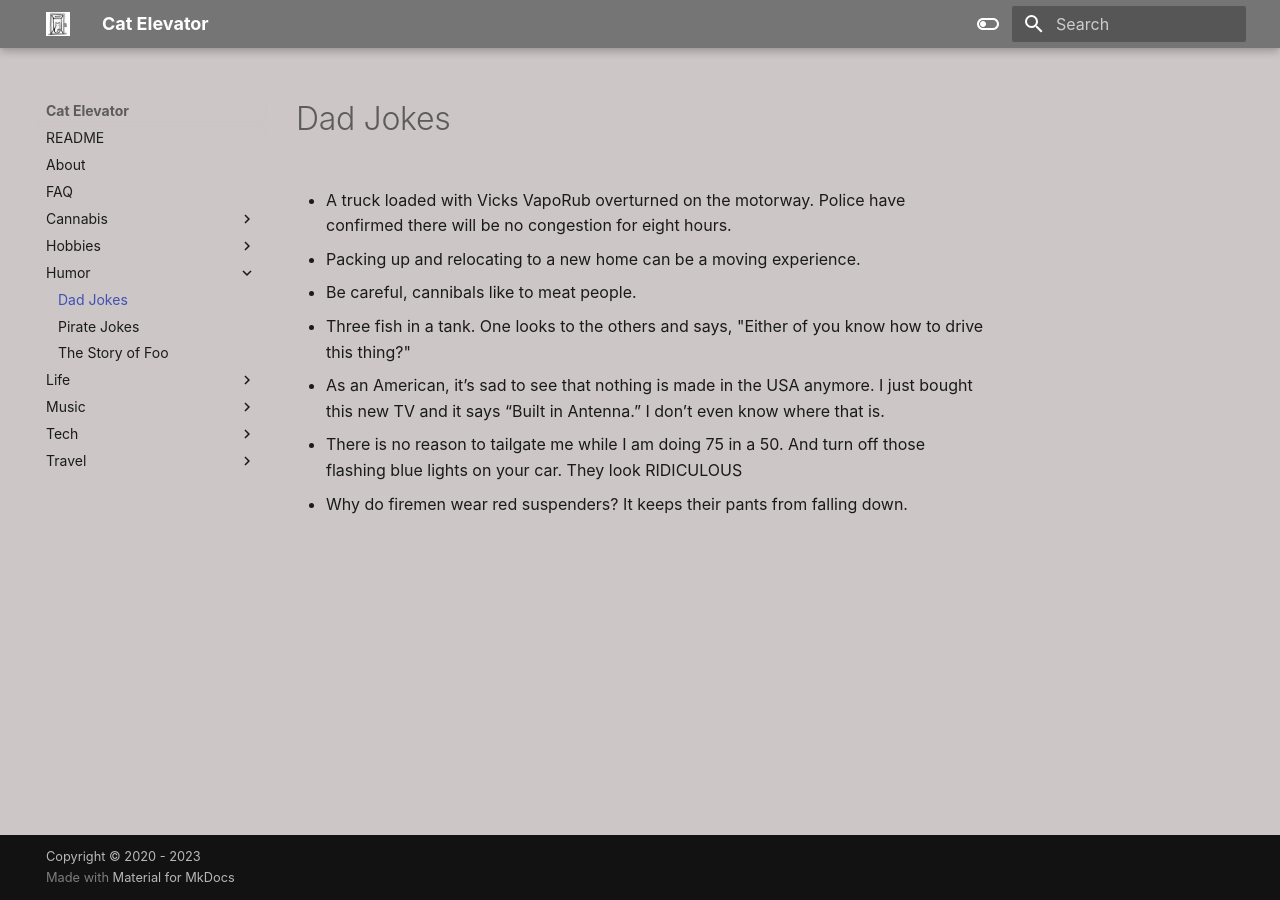
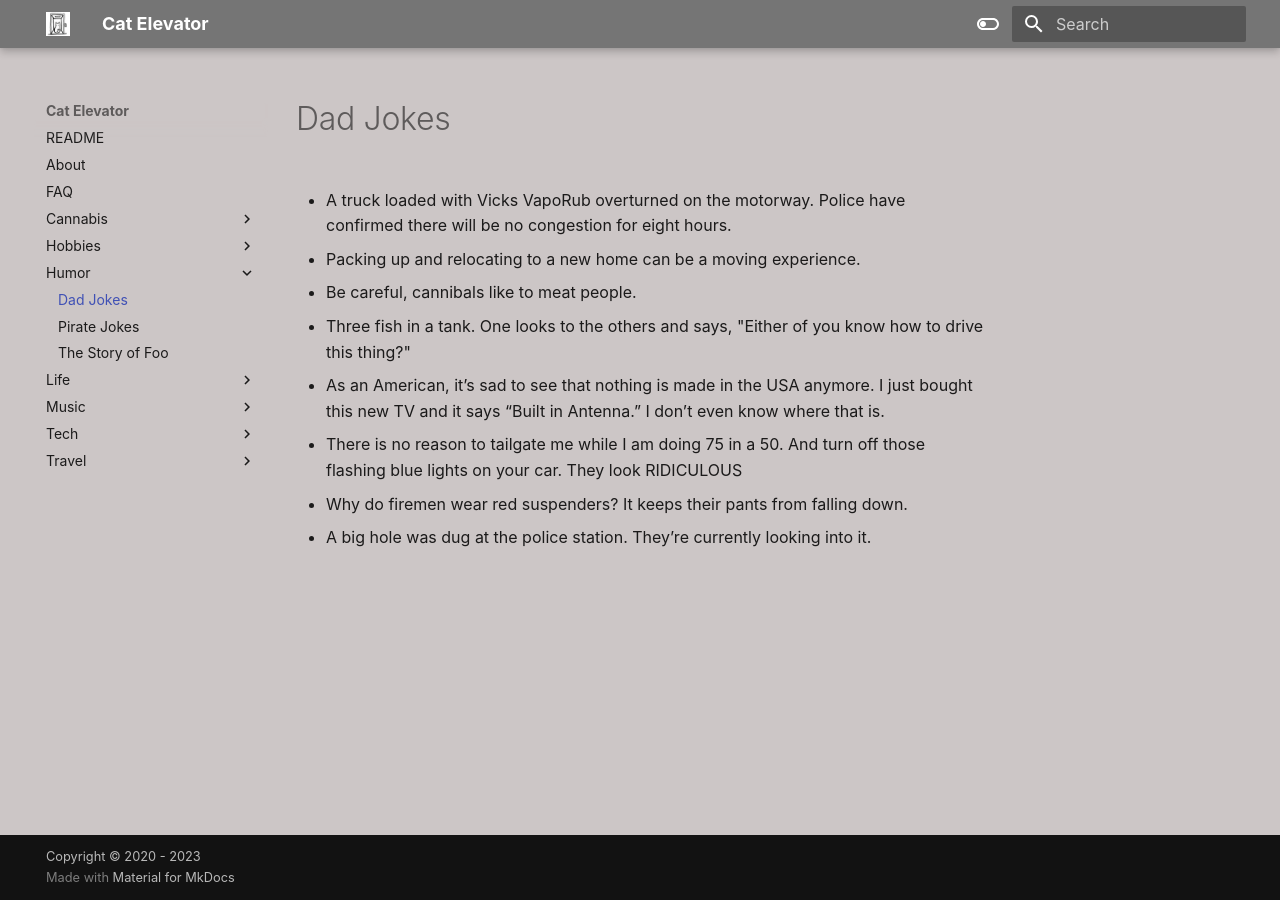
Before and after one commit to los7key/garden, an MkDocs documentation site: the page built from docs/humor/dadjokes.md, in a window 1280 px wide. Built offline with MkDocs 1.6.1 and Material for MkDocs 9.7.7, drawn with Linux system fonts in a browser that asks for light colours; some web fonts are replaced; some of the changed lines change nothing that is shown.

Commit message:
Police are looking into it

```diff
--- a/docs/humor/dadjokes.md
+++ b/docs/humor/dadjokes.md
@@ -4,7 +4,7 @@ title: Dad Jokes
 short_title: Dad Jokes
 description: Dad Jokes
 date: 2022-04-01
-Last Updated: 2023-02-18
+Last Updated: 2023-03-07
 ---
 
 
@@ -21,3 +21,5 @@ Last Updated: 2023-02-18
 * There is no reason to tailgate me while I am doing 75 in a 50. And turn off those flashing blue lights on your car. They look RIDICULOUS
 
 * Why do firemen wear red suspenders? It keeps their pants from falling down.
+
+* A big hole was dug at the police station. They’re currently looking into it.
```
